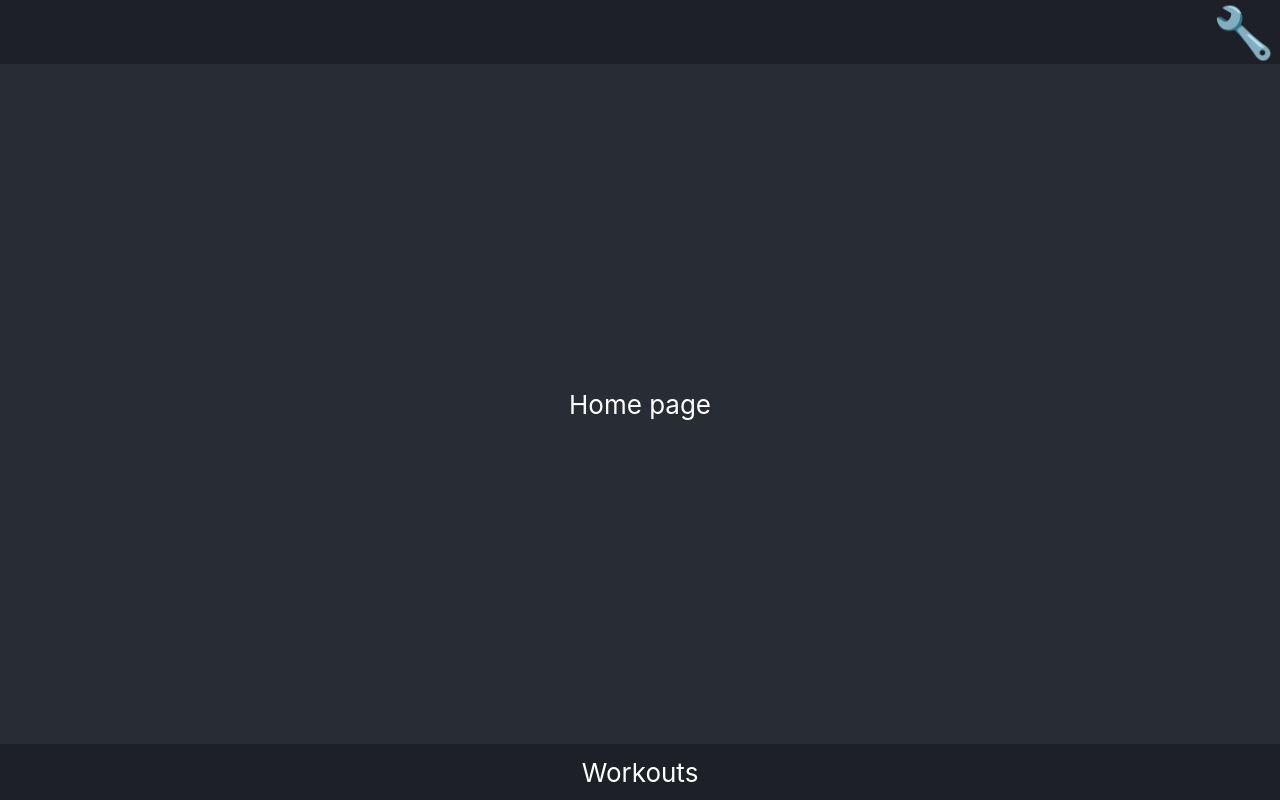
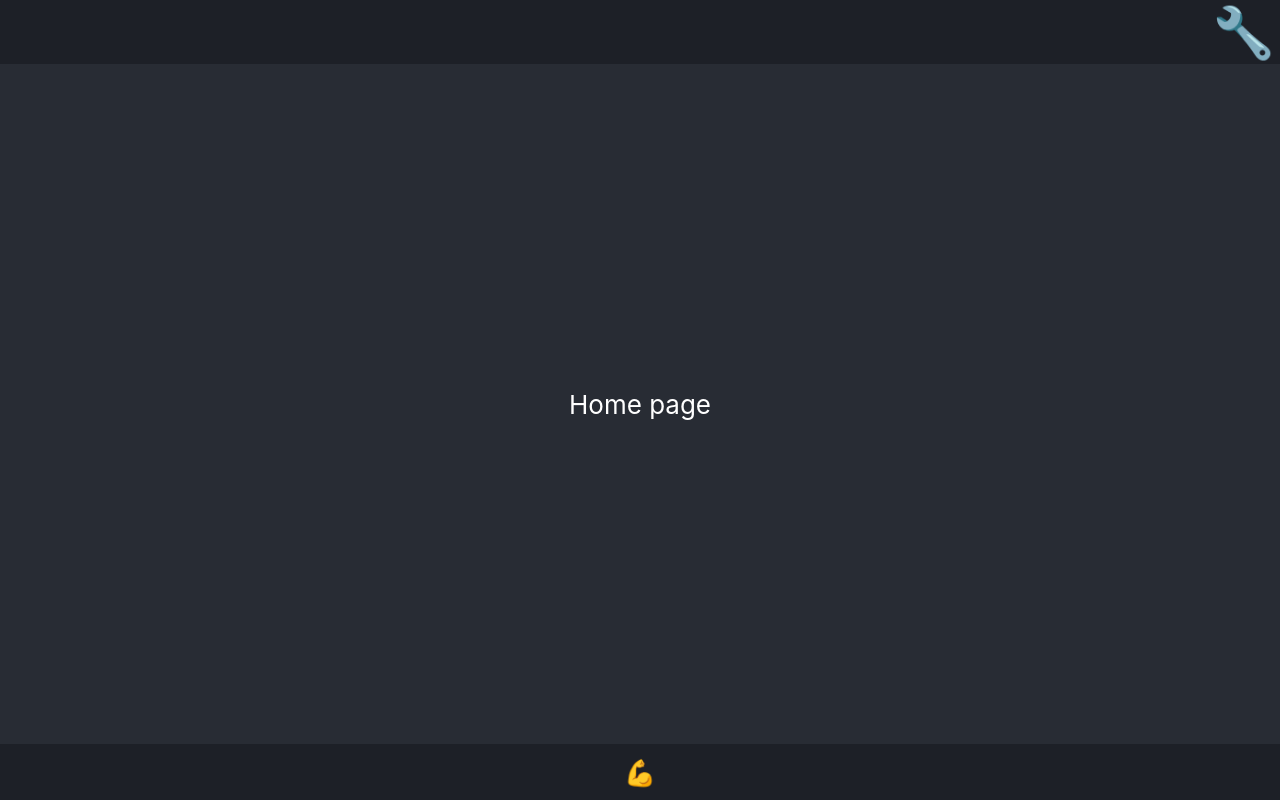
Before and after one commit to JakeRowsell89/gzclp, a React (Create React App) app: page / in a window 1280 px wide. Built offline with nearby package versions, Linux system fonts and the light colour scheme.

Commit message:
🎨Change workouts icon

```diff
--- a/src/components/Footer.js
+++ b/src/components/Footer.js
@@ -9,7 +9,9 @@ class Footer extends Component {
     console.log('rerender')
     return (
       <footer className="App-footer">
-        <Link to={PATHS.workouts}>Workouts</Link>
+        <Link to={PATHS.workouts}>
+          <span role="img" aria-label="workouts">💪</span>
+        </Link>
       </footer>
     )
   }
```
